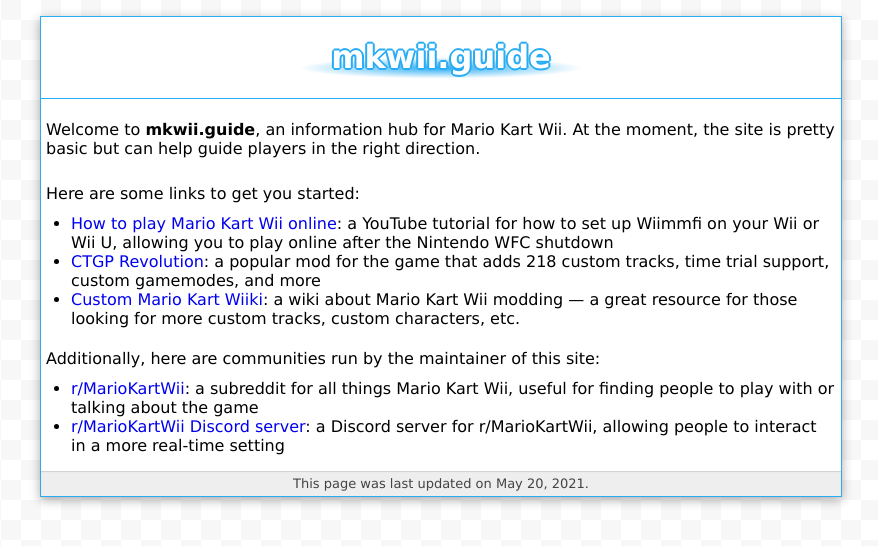
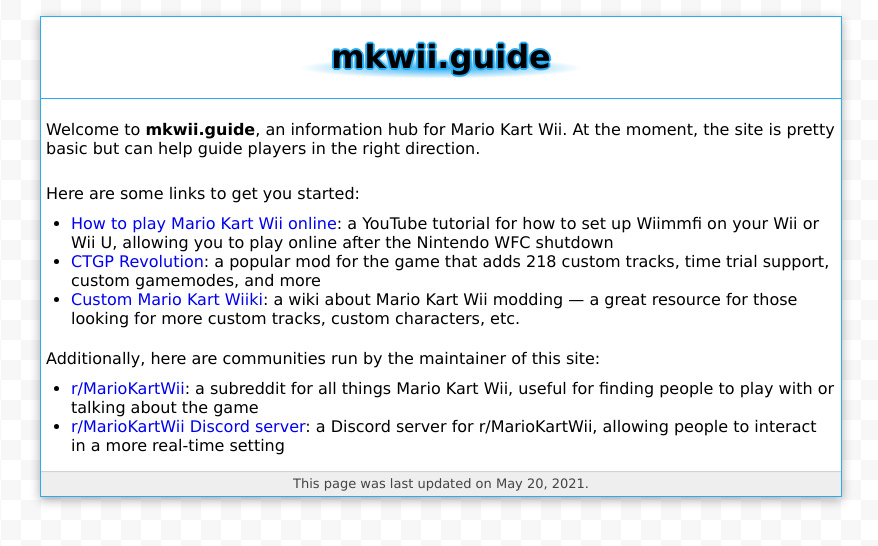
Before and after one commit to mkwii-guide/site, a plain HTML site: page index.html in a window 1280 px wide. Shown: the whole page, without its empty margins (199-1077 px from the left). Drawn offline with Linux system fonts and the light colour scheme.

Commit message:
Tweak colors
This mainly changes h1 to no longer be white, since it was unreadable on browsers that lack text-shadow support.

```diff
--- a/index.html
+++ b/index.html
@@ -5,7 +5,7 @@
         <link rel="icon" href="favicon.svg">
         <meta property="og:title" content="mkwii.guide">
         <meta name="twitter:title" content="mkwii.guide">
-        <meta name="theme-color" content="#28ACF3">
+        <meta name="theme-color" content="#28aCF3">
         <meta property="og:description" content="An information hub for Mario Kart Wii">
         <meta name="description" content="An information hub for Mario Kart Wii">
         <meta property="twitter:description" content="An information hub for Mario Kart Wii">
--- a/style.css
+++ b/style.css
@@ -25,7 +25,6 @@ body {
     border-bottom: 1px solid #28aCF3}
 
 h1 {
-    color: #fff;
     text-align: center;
     text-shadow: 2px 0 0 #28aCF3, -2px 0 0 #28aCF3, 0 2px 0 #28aCF3, 0 -2px 0 #28aCF3, 1px 1px #28aCF3, -1px -1px 0 #28aCF3, 1px -1px 0 #28aCF3, -1px 1px 0 #28aCF3}
 
```
Also changed, not shown: 404.html (+1 -1 lines).
